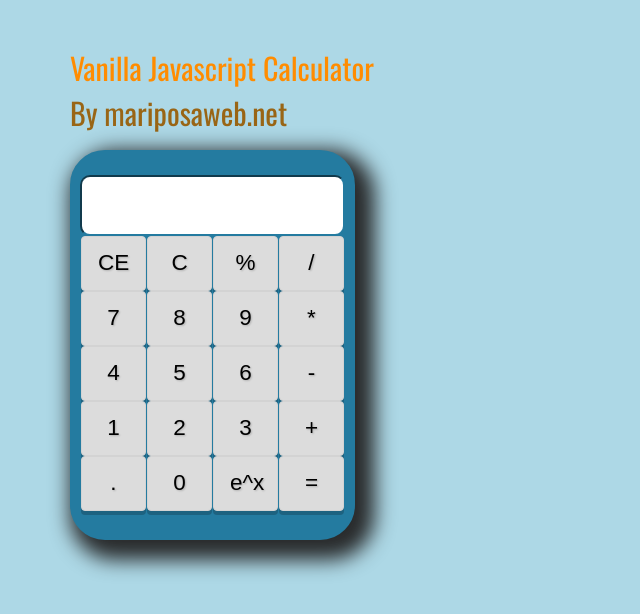
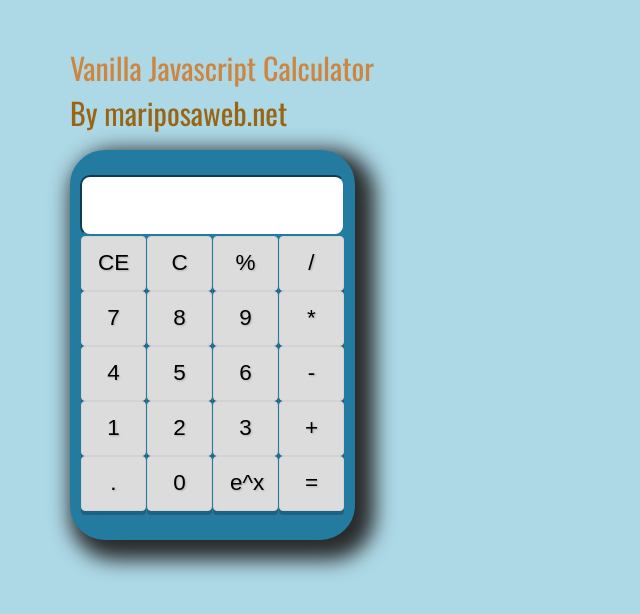
Before and after one commit to DanSimonson/calculator, a plain HTML site: page index.html in a window 1280 px wide. Shown: the whole page, without its empty margins (0-640 px from the left). Drawn offline with nearby package versions, Linux system fonts and the light colour scheme.

```diff
--- a/index.html
+++ b/index.html
@@ -24,7 +24,7 @@
                           <table align="center">
                             <tr>
                               <td>
-                                <font color= "#FF8C00"> Vanilla Javascript Calculator</font>
+                                <font color= "#CD853F"> Vanilla Javascript Calculator</font>
                               </td>
                             </tr>
                             <tr>
@@ -136,22 +136,3 @@
       <script src="scripts/indexScript.js"></script>
   </body>
   </html>
-
-  <!--
-        <section class= "container" id='header'>
-            </a>
-            <section class= "title">
-                Twitch TV CHANNELS
-                <div class= "status-btn all"><div class= "circle"></div>All</div>
-                <div class= "status-btn online-btn"><div class= "circle"></div>Online</div>
-                <div class= "status-btn offline-btn"><div class= "circle"></div>Offline</div>
-            </section>
-
-            <section>
-                <div class= "online-streamer"></div>
-                <div class= "offline-streamer"></div>
-                <a href = 'https://www.twitch.tv/freecodecamp' target = 'blank' id = 'fcc-state'>
-                    <h3 id = 'fcc-status'></h3></a>
-            </section>
-        </section>
-    -->
```
Also changed, not shown: scripts/indexScript.js (+22 -41 lines).
